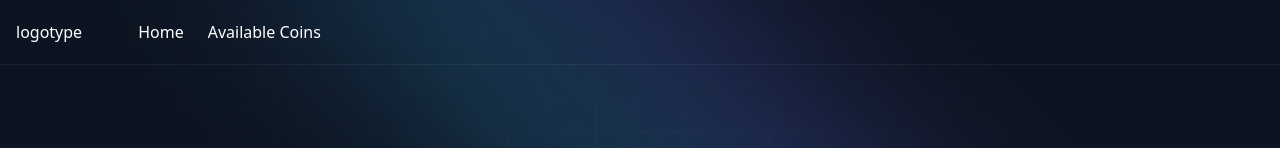
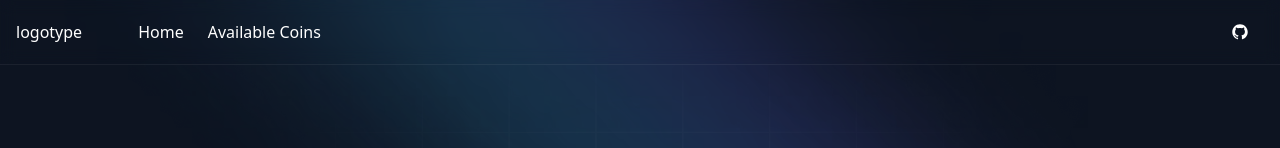
Before and after one commit to tdi-corp/crypto_generator, a React (Vite) app: page / in a window 1280 px wide. Shown: the top 148 px of the page. Built offline with nearby package versions, Linux system fonts and the light colour scheme; what bip32, ecpair would draw is missing.

Commit message:
add github icon at Navbar

```diff
--- a/src/components/Navbar.tsx
+++ b/src/components/Navbar.tsx
@@ -1,10 +1,12 @@
 import { Link } from "react-router-dom"
+import { GitHubLogoIcon } from "@radix-ui/react-icons"
+import { Button } from "./ui/Button"
 
 const Navbar = () => {
     return (
         <>
             <header className="sticky top-0 z-40 w-full backdrop-blur flex-none transition-colors duration-500 lg:z-50 lg:border-b lg:border-slate-900/10 dark:border-slate-50/[0.06] bg-white/95 supports-backdrop-blur:bg-white/60 dark:bg-transparent">
-                <div className="mx-auto max-w-7xl px-4 flex justify-between gap-4 h-16 items-center">
+                <div className="mx-auto max-w-7xl px-4 flex justify-between h-16 items-center">
                     <div className="flex items-center gap-x-14">
                         <div>
                             logotype
@@ -20,8 +22,15 @@ const Navbar = () => {
                             </ul>
                         </nav>
                     </div>
-                    <div>
-
+                    <div className="flex justify-end">
+                        <Button
+                            variant="ghost"
+                            onClick={() => {}}
+                        >
+                            <Link to="https://github.com/tdi-corp/crypto_generator" target="_blank">
+                                <GitHubLogoIcon className="w-4 h-4"/>
+                            </Link>
+                        </Button>
                     </div>
                 </div>
             </header>
```
